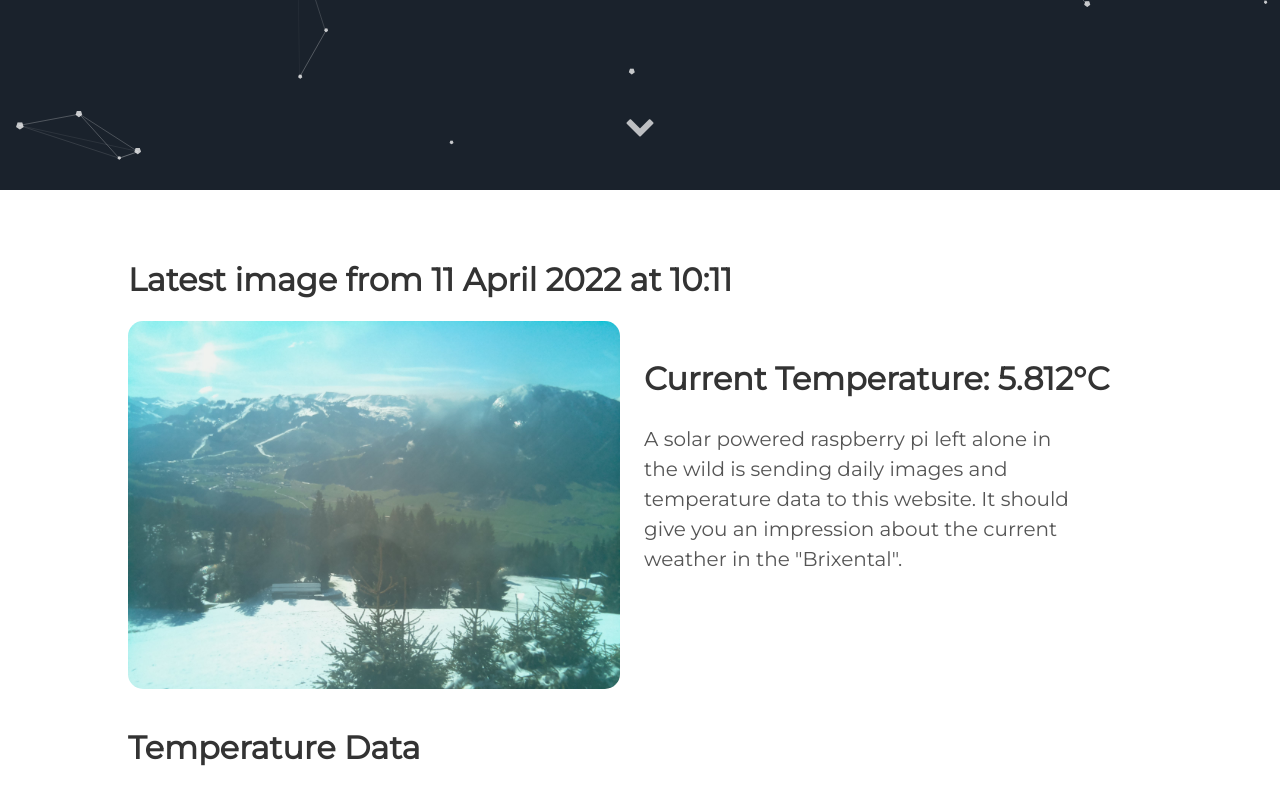
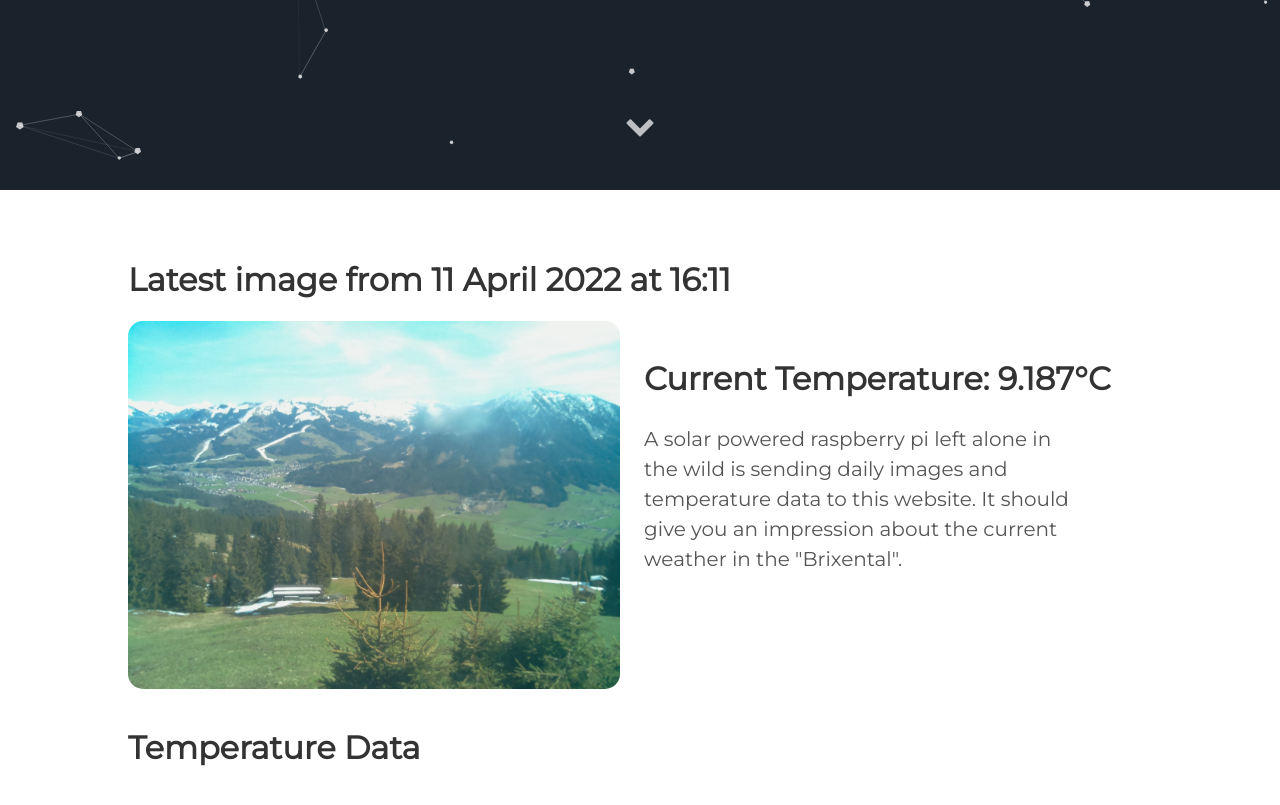
Before and after one commit to vektorious/vektorious.github.io, a Jekyll site: the page built from resources/huette.md, in a window 1280 px wide and 900 px high, scrolled down 710 px. Shown: the top 805 px of the window. Built offline with Jekyll 4.4.1, drawn with Linux system fonts in a browser that asks for light colours.

Commit message:
I'm a bot beep boop

```diff
--- a/resources/huette.md
+++ b/resources/huette.md
@@ -6,13 +6,13 @@ image: '/assets/img/'
 description: 'Live image from the Austrian alps'
 twitter_text: ' '
 ---
-## Latest image from 11 April 2022 at 10:11
+## Latest image from 11 April 2022 at 16:11
 <div class="huette">
   <div class="huette-image">
     <img src="{{ "/assets/img/huette.jpg" | prepend: site.baseurl }}">
   </div>
   <div class="huette-text">
-        <h2>Current Temperature: 5.812°C</h2>
+        <h2>Current Temperature: 9.187°C</h2>
         <p>A solar powered raspberry pi left alone in the wild is sending daily images and temperature data to this website. It should give you an impression about the current weather in the "Brixental".</p>
 
   </div>
```
Also changed, not shown: rpi-script/2022-04-11_160948.txt (renamed from rpi-script/2022-04-11_100945.txt, +5 -5 lines), rpi-script/huette.md (+2 -2 lines), assets/img/huette.jpg, assets/img/temp_plot.png, rpi-script/temp_plot.png, 1 other file.
